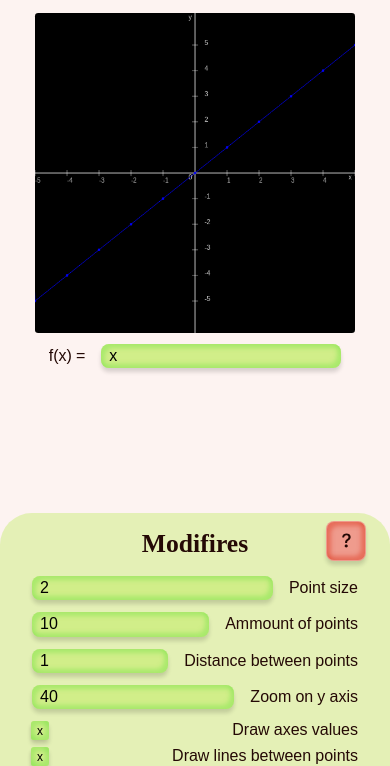
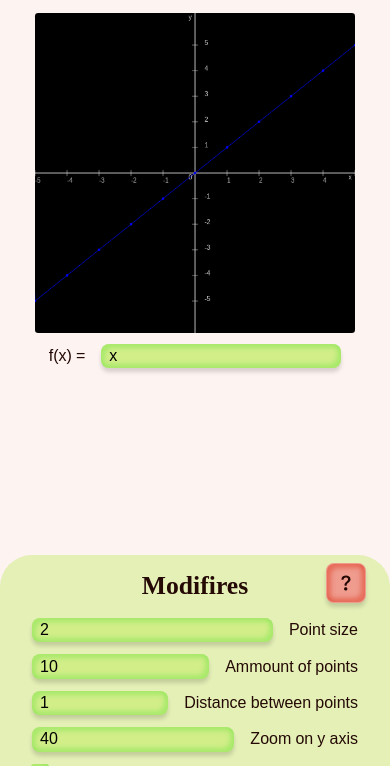
Before and after one commit to sutaC/Chartex, a website with bundled scripts: page index.html in a window 390 px wide. Shown: the part 78-844 px from the top of the page. Built offline with nearby package versions, Linux system fonts and the light colour scheme.

Commit message:
Mobile view adjustment

```diff
--- a/styles/style.css
+++ b/styles/style.css
@@ -106,7 +106,8 @@ section {
     isolation: isolate;
     left: 0;
     bottom: 0;
-    max-height: 30vh;
+    max-height: 25vh;
+    max-height: 25svh;
     overflow: auto;
     background-color: color-mix(
         in srgb,
```
